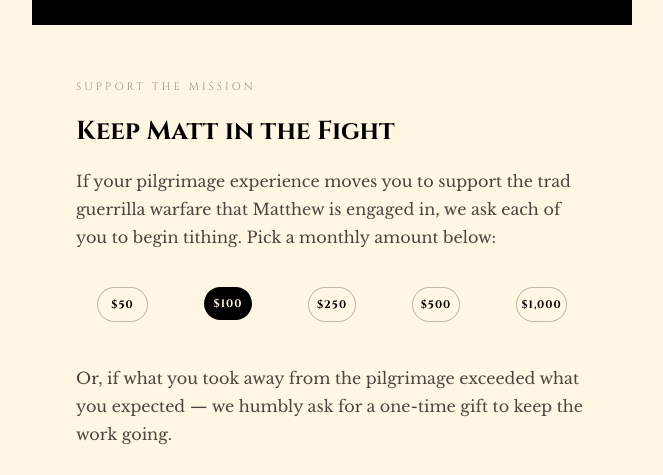
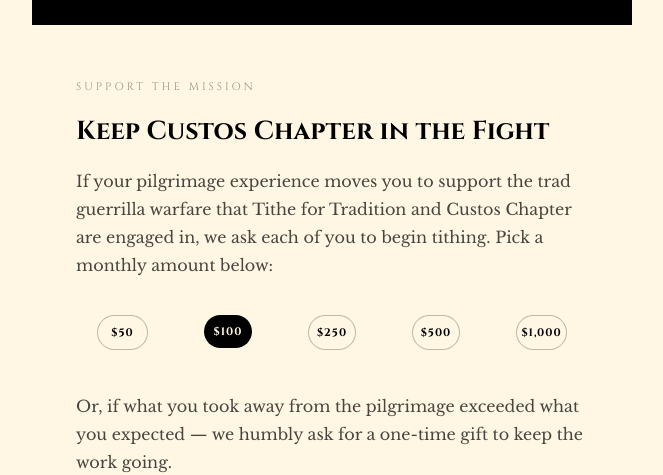
Before and after one commit to enzopizzoferrato24/emails, a plain HTML site: page chartres-pilgrimage.html in a window 1280 px wide. Shown: the part 714-1189 px from the top of the page, without its empty margins (308-971 px from the left). Drawn offline with nearby package versions, Linux system fonts and the light colour scheme.

Commit message:
Replace Matt's name with Tithe for Tradition and Custos Chapter

```diff
--- a/chartres-pilgrimage.html
+++ b/chartres-pilgrimage.html
@@ -226,12 +226,12 @@
                             </tr>
                             <tr>
                               <td align="left" class="email-h2" style="font-size:0px;padding:0 0 18px 0;word-break:break-word;">
-                                <div style="font-family:'Cinzel', Georgia, serif;font-size:26px;font-weight:700;line-height:34px;text-align:left;color:#000000;" role="heading" aria-level="2">Keep Matt in the Fight</div>
+                                <div style="font-family:'Cinzel', Georgia, serif;font-size:26px;font-weight:700;line-height:34px;text-align:left;color:#000000;" role="heading" aria-level="2">Keep Custos Chapter in the Fight</div>
                               </td>
                             </tr>
                             <tr>
                               <td align="left" style="font-size:0px;padding:0 0 10px 0;word-break:break-word;">
-                                <div style="font-family:'Libre Baskerville', Georgia, serif;font-size:16px;line-height:28px;text-align:left;color:rgba(0,0,0,0.72);">If your pilgrimage experience moves you to support the trad guerrilla warfare that Matthew is engaged in, we ask each of you to begin tithing. Pick a monthly amount below:</div>
+                                <div style="font-family:'Libre Baskerville', Georgia, serif;font-size:16px;line-height:28px;text-align:left;color:rgba(0,0,0,0.72);">If your pilgrimage experience moves you to support the trad guerrilla warfare that Tithe for Tradition and Custos Chapter are engaged in, we ask each of you to begin tithing. Pick a monthly amount below:</div>
                               </td>
                             </tr>
                           </tbody>
```
Also changed, not shown: 1 other file.
